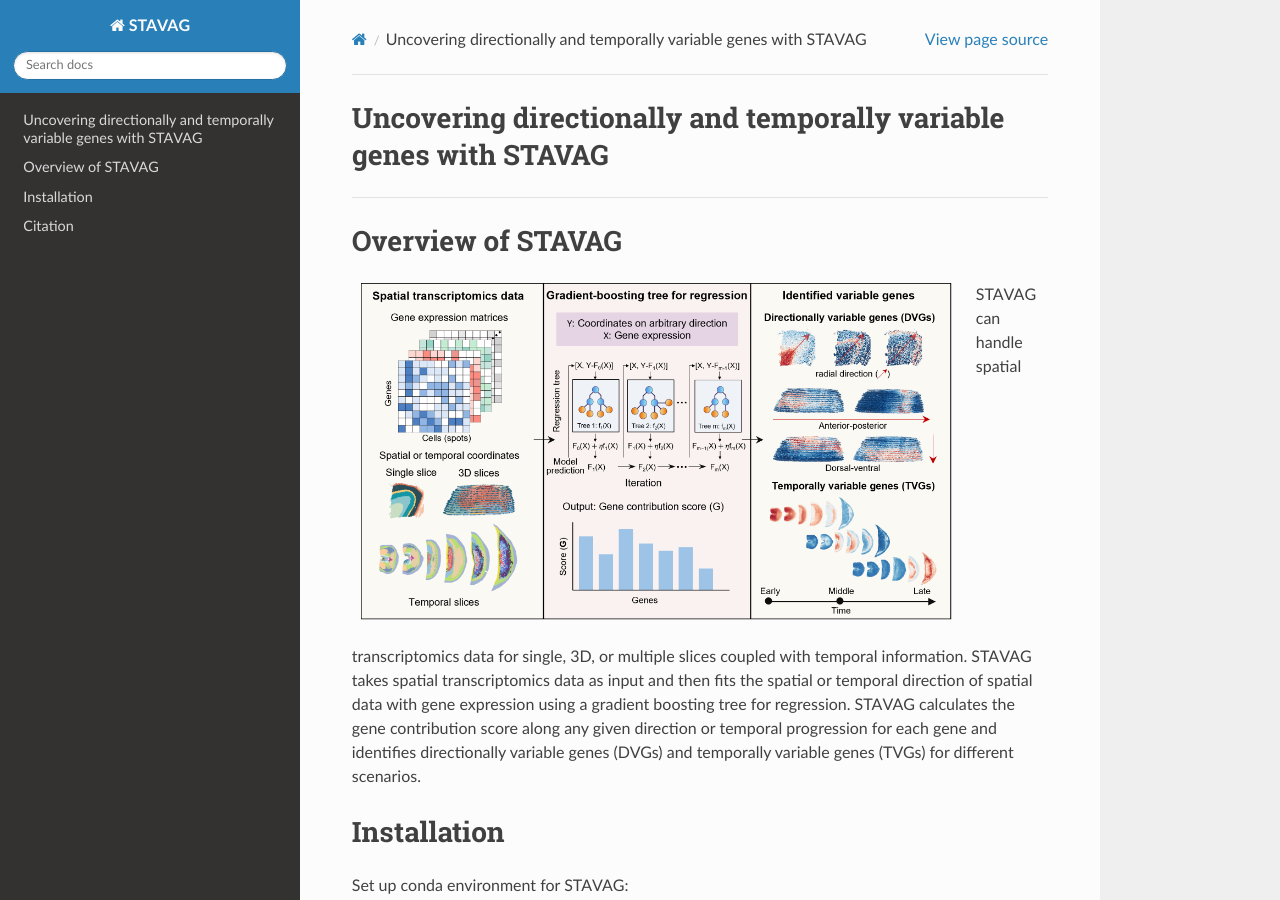
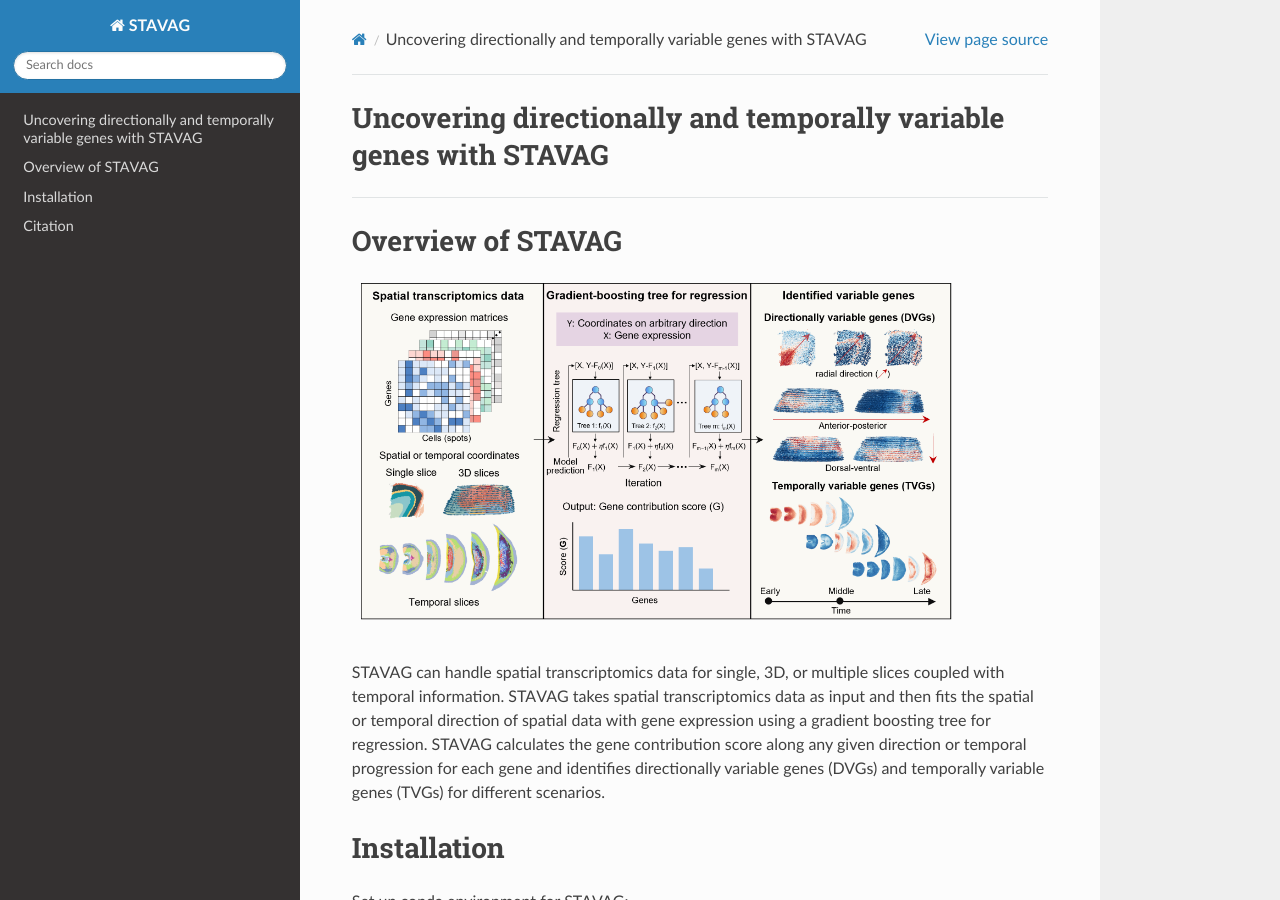
Before and after one commit to Smilenone/STAVAG_tutorial, a Sphinx documentation site: the page built from docs/source/index.rst, in a window 1280 px wide and 900 px high. Built offline with Sphinx 7.4.7 and the Read the Docs theme 3.1.0, drawn with Linux system fonts in a browser that asks for light colours; pages that are not in the unit, such as notebooks, are missing from menus.

Commit message:
Update index.rst

```diff
--- a/docs/source/index.rst
+++ b/docs/source/index.rst
@@ -26,6 +26,9 @@ Overview of STAVAG
    :width: 600
    :align: left
 
+.. raw:: html
+
+   <div style="clear: both; height: 1em;"></div>
 
 STAVAG can handle spatial transcriptomics data for single, 3D, or multiple slices coupled with temporal information. STAVAG takes spatial transcriptomics data as input and then fits the spatial or temporal direction of spatial data with gene expression using a gradient boosting tree for regression. STAVAG calculates the gene contribution score along any given direction or temporal progression for each gene and identifies directionally variable genes (DVGs) and temporally variable genes (TVGs) for different scenarios.
 
```
